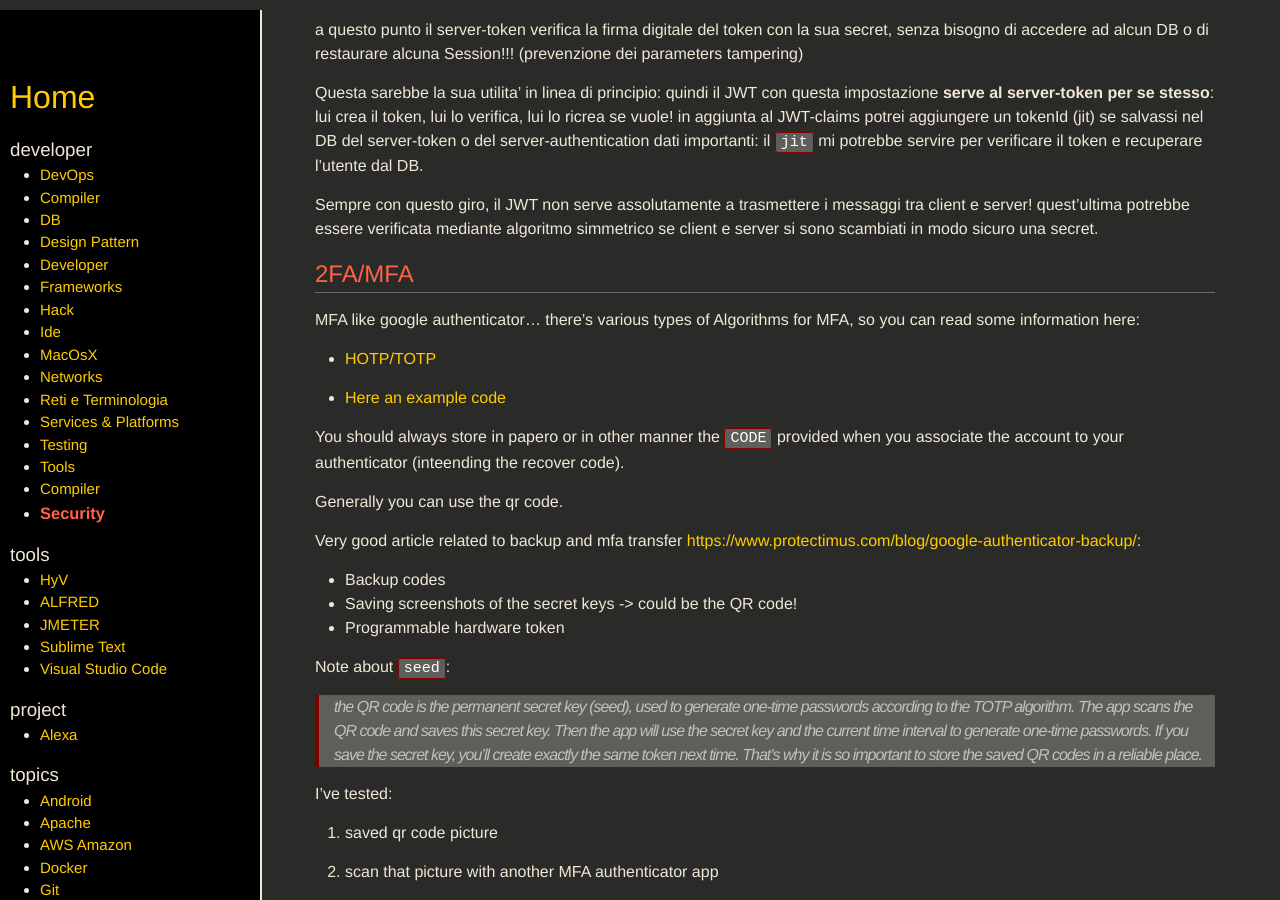
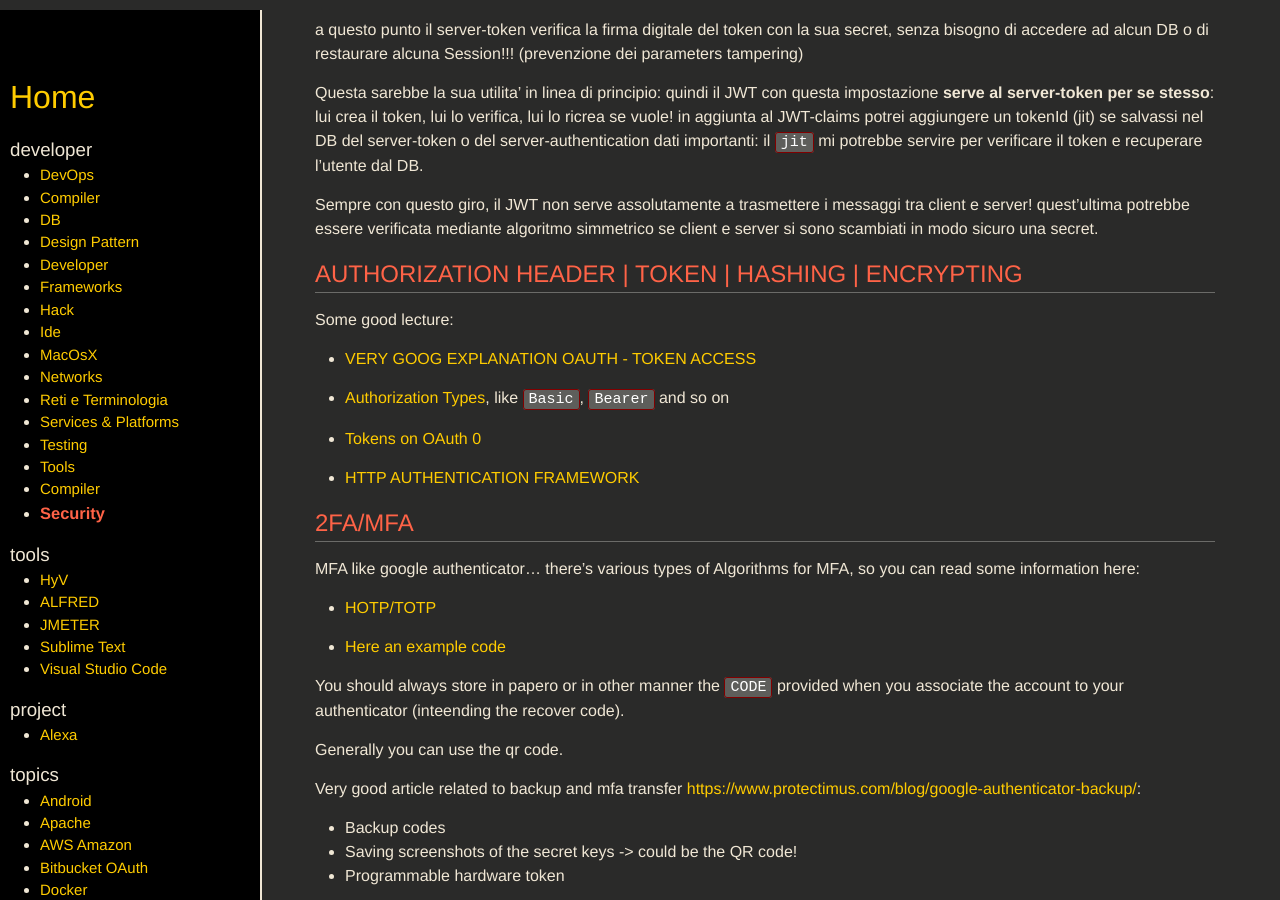
Before and after one commit to SimoSca/own-memo, a Jekyll site: the page built from _pages/developer/web-security.md, in a window 1280 px wide and 900 px high, scrolled down 2991 px. Built offline with Jekyll 4.4.1, drawn with Linux system fonts in a browser that asks for light colours; nearby versions of some CDN libraries.

Commit message:
[note] note about Authorization Token

```diff
--- a/_pages/developer/web-security.md
+++ b/_pages/developer/web-security.md
@@ -112,6 +112,20 @@ Questa sarebbe la sua utilita' in linea di principio: quindi il JWT con questa i
 Sempre con questo giro, il JWT non serve assolutamente a trasmettere i messaggi tra client e server! quest'ultima potrebbe essere verificata mediante algoritmo simmetrico se client e server si sono scambiati in modo sicuro una secret.
 
 
+AUTHORIZATION HEADER | TOKEN | HASHING | ENCRYPTING
+---------------------------------------------------
+
+Some good lecture:
+
+- [VERY GOOG EXPLANATION OAUTH - TOKEN ACCESS](https://medium.com/@darutk/oauth-access-token-implementation-30c2e8b90ff0)
+
+- [Authorization Types](https://developer.mozilla.org/en-US/docs/Web/HTTP/Headers/Authorization), like `Basic`, `Bearer` and so on
+
+- [Tokens on OAuth 0](https://auth0.com/docs/tokens)
+
+- [HTTP AUTHENTICATION FRAMEWORK](https://developer.mozilla.org/en-US/docs/Web/HTTP/Authentication)
+
+
 
 2FA/MFA
 -------
--- a/_pages/topics/oauth.md
+++ b/_pages/topics/bitbucket-oauth.md
@@ -1,6 +1,6 @@
 ---
-title:      OAuth
-permalink:  /topics/oauth/
+title:      Bitbucket OAuth
+permalink:  /topics/bitbucket-oauth/
 ---
 
 
```
